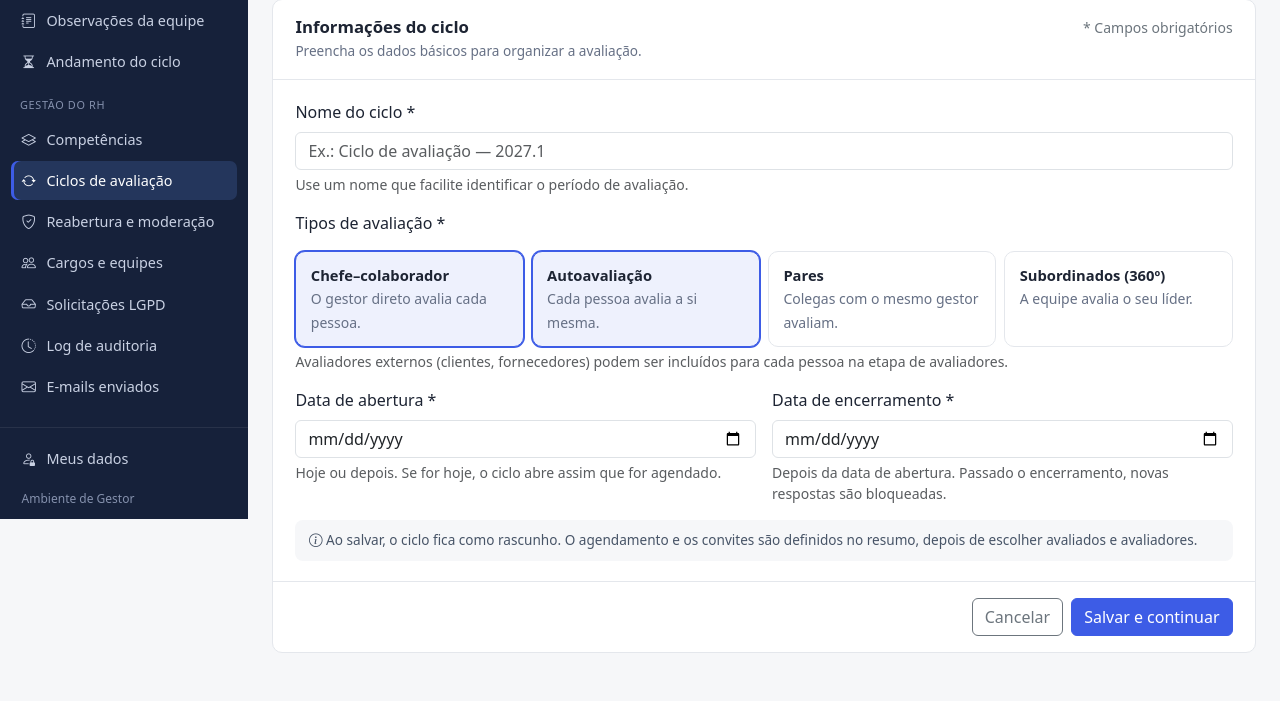
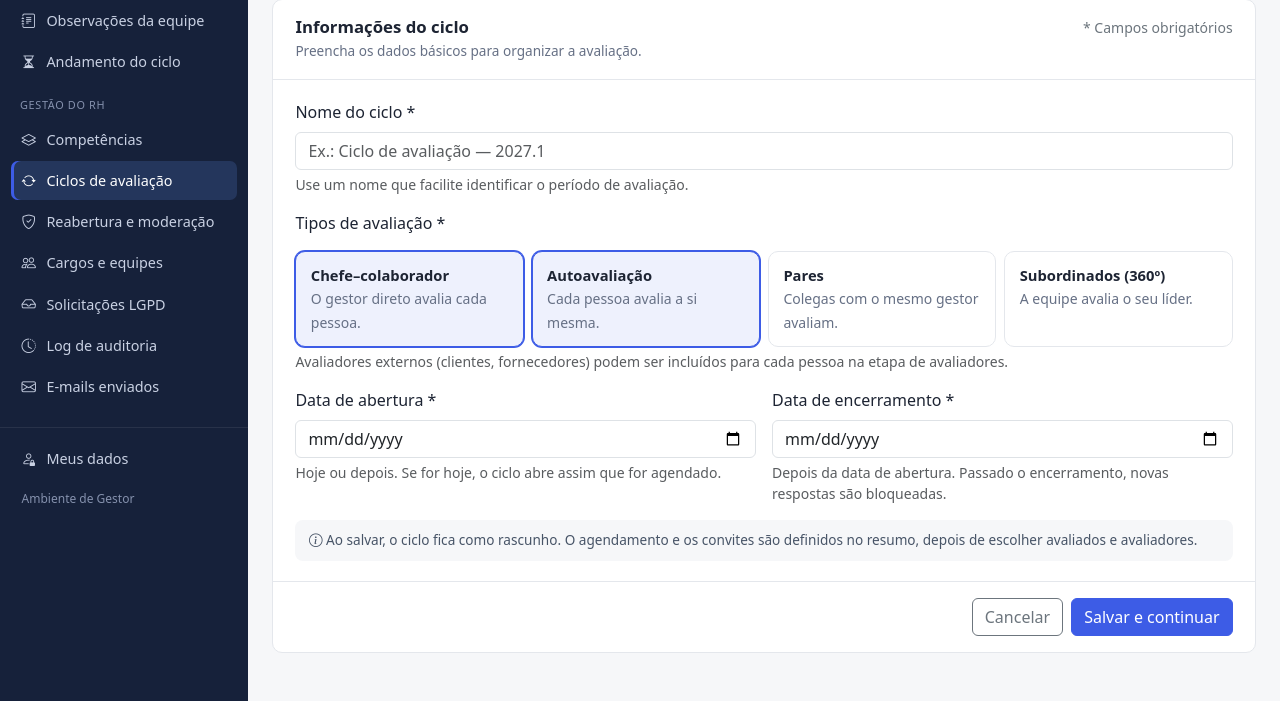
Before and after one commit to A4thu4/sistema-gestao-competencias, a Spring Boot app: page /ciclos/novo in a window 1280 px wide. Shown: the part 281-982 px from the top of the page. Run offline with Spring Boot 4, Linux system fonts and the light colour scheme; a user stored in the database is signed in; some of the project's set-up classes (security, data sources, template engines, error pages and the like) are left out, and stand-ins take their place; some libraries are stand-ins or nearby versions.

Commit message:
fix(layout): coluna do menu escura até o fim em páginas longas
Co-Authored-By: Claude Opus 5.5 <noreply@anthropic.com>

```diff
--- a/prototipo/src/main/resources/static/css/app.css
+++ b/prototipo/src/main/resources/static/css/app.css
@@ -19,6 +19,8 @@ body { background: var(--sgc-fundo); color: #1d2433; }
     display: flex; flex-direction: column; }
 @media (min-width: 992px) {
     /* O Bootstrap deixa o .offcanvas-lg transparente em tela grande; a barra lateral precisa do fundo escuro. */
+    /* Fundo da coluna do menu até o fim da página, mesmo em páginas longas. */
+    .app { background: linear-gradient(to right, var(--sgc-lateral) 248px, transparent 248px); }
     .app-sidebar, .app-sidebar.offcanvas-lg { position: sticky; top: 0; height: 100vh; overflow-y: auto;
         background-color: var(--sgc-lateral) !important; }
 }
```
